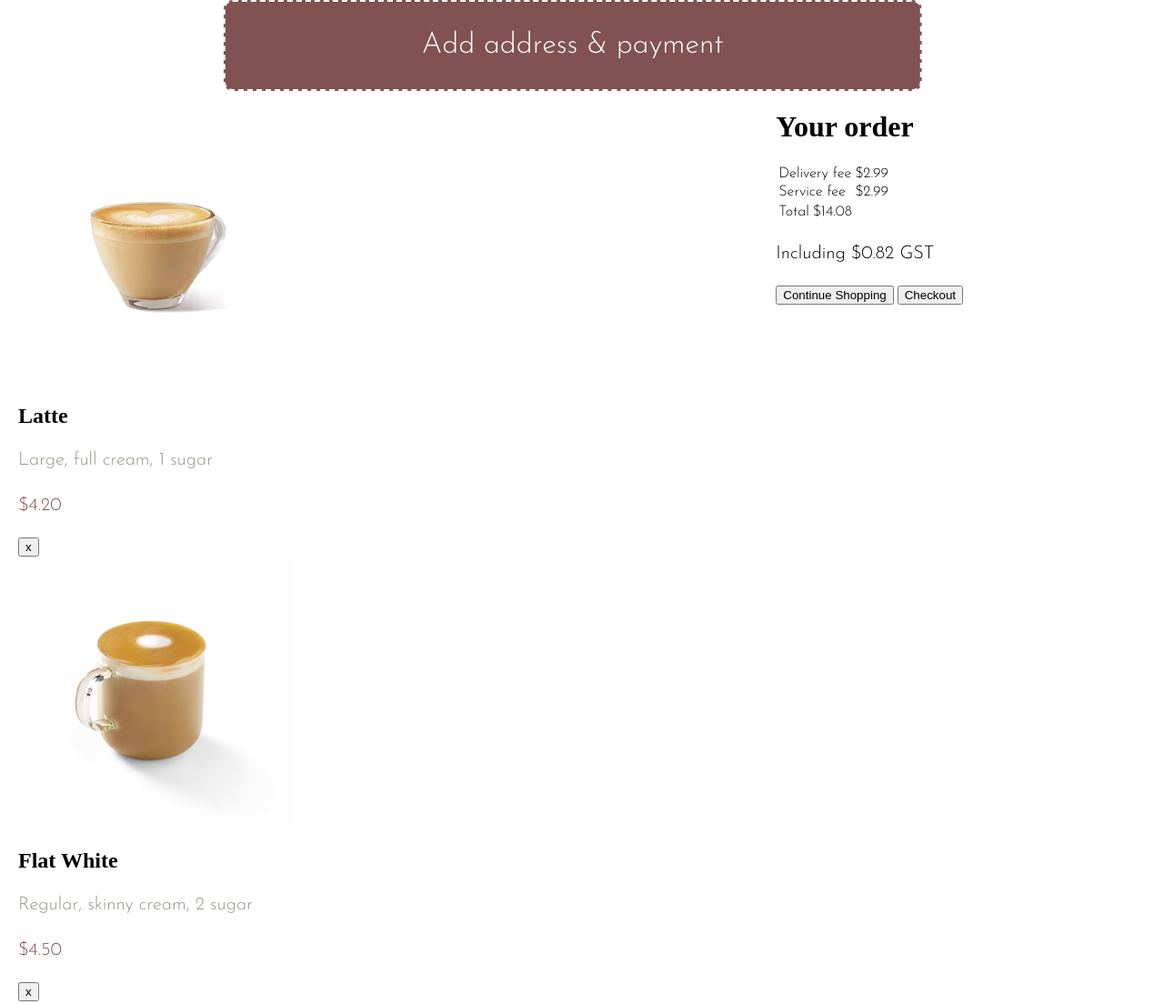
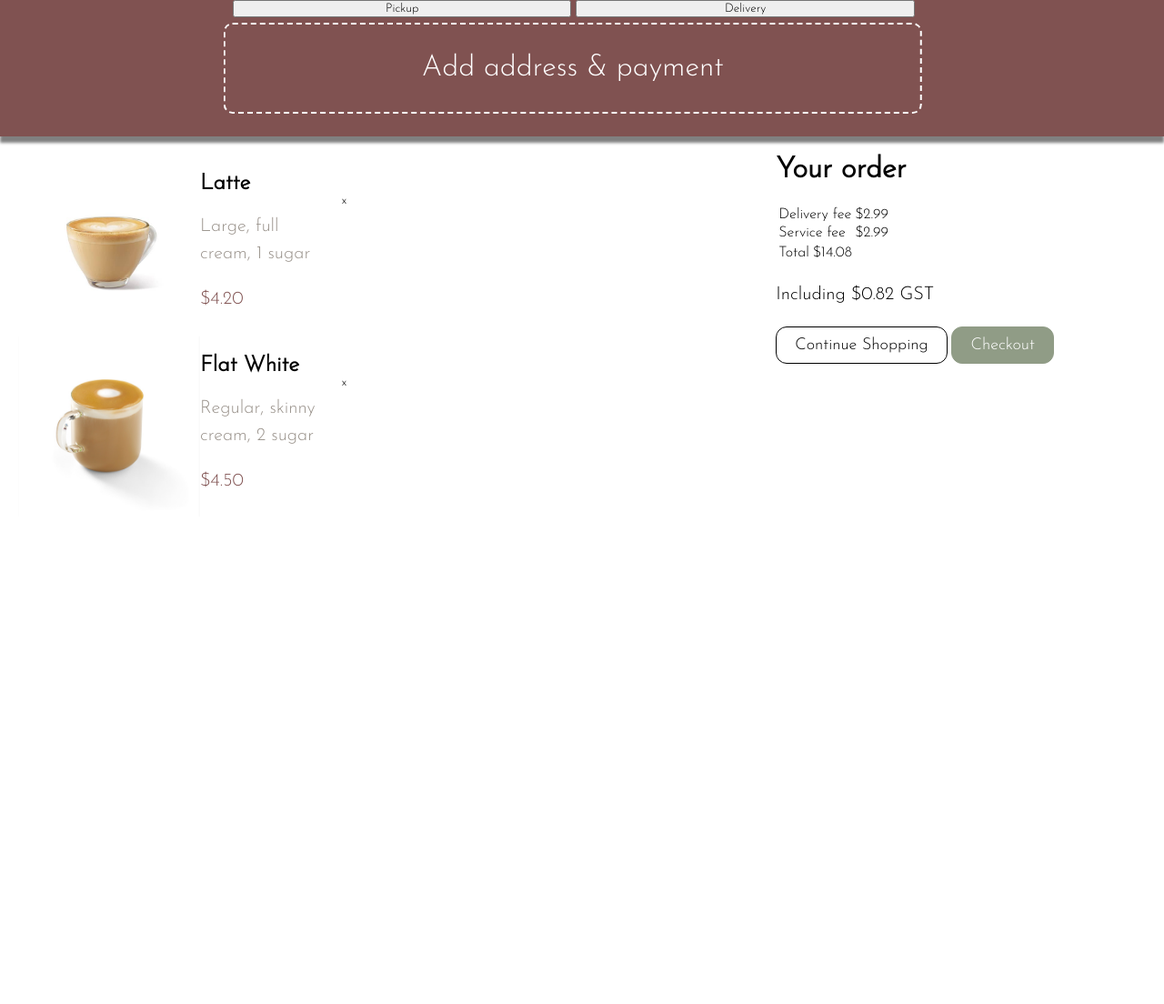
Before and after one commit to estherhiuwai/user-interface, a plain HTML site: page checkout.html in a window 1280 px wide. Shown: the whole page at 91% size. After the commit the page ends 800 px from the top, so only its background shows below. Drawn offline with Linux system fonts and the light colour scheme.

Commit message:
checkout layout (+ removed recurring font family)

```diff
--- a/checkout.html
+++ b/checkout.html
@@ -8,25 +8,36 @@
     <link rel="stylesheet" href="styles/main.css">
 </head>
 <body>
-    <button class="address-payment highlight-page">Add address & payment</button>
+    <div class="checkout-header highlight-page">
+        <div>
+            <button class="pickup">Pickup</button>
+            <button class="delivery">Delivery</button>
+        </div>
+        <button class="address-payment highlight-page" onclick="window.location.href = 'information.html';">
+            Add address & payment</button>
+    </div>
     <div class="checkout-page">
         <div class="confirmationList">
             <card>
                 <img src="Images/Product list/caffe-latte.jpg">
+                <div>
                     <h2 class="text">Latte</h2>
                     <p class="subtitle">Large, full cream, 1 sugar</p>
                     <p class="highlight">$4.20</p>
+                </div>
                 <button>x</button>
             </card>
             <card>
                 <img src="Images/Product list/Flat white.png">
+                <div>
                     <h2 class="text">Flat White</h2>
                     <p class="subtitle">Regular, skinny cream, 2 sugar</p>
                     <p class="highlight">$4.50</p>
+                </div>
                 <button>x</button>
             </card>
         </div>
-        <div>
+        <div class="fees-list">
             <h1>Your order</h1>
             <table>
                 <tr>
@@ -45,8 +56,8 @@
                 </tr>
             </table>
             <p>Including $0.82 GST</p>
-            <button>Continue Shopping</button>
-            <button>Checkout</button>
+            <button class="secondary">Continue Shopping</button>
+            <button class="primary">Checkout</button>
         </div>
     </div>
 </body>
--- a/styles/layout.css
+++ b/styles/layout.css
@@ -75,7 +75,6 @@ ul.index-menu > li > a{
     display: flex;
     flex: wrap;
     margin: 20px;
-    font-family: 'Josefin Sans', sans-serif;
     font-weight: bolder;
 }
 
@@ -102,7 +101,6 @@ div.index-menu-text > card.right{
     height: 60px;
     text-align: center;
     font-size: 1.75em;
-    font-family: 'Josefin Sans', sans-serif;
 }
 
 footer{
@@ -116,7 +114,6 @@ footer{
 
 footer > table{
     border-spacing: 7px;
-    font-family: 'Josefin Sans', sans-serif;
 }
 
 .address{
@@ -169,7 +166,6 @@ div.trending-products{
     margin-right: 10px;
     background-color: #D9D9D9;
     border-width: 0px;
-    font-family: 'Josefin Sans', sans-serif;
     font-size: 1.5em;
 }
 
@@ -197,7 +193,6 @@ div.trending-products{
 }
 
 button.add{
-    font-family: 'Josefin Sans', sans-serif;
     border-width: 0px;
     background-color: #805251;
     color: white;
@@ -217,9 +212,30 @@ button > img{
 
 /* ----------------------------------------------------- CHECKOUT START -----------------------------------------------------*/
 
+.checkout-header{
+    display: grid;
+    grid-template-rows: 0.5fr 0.8fr;
+    box-shadow: 0px 7px 3px grey;
+
+}
+
+.checkout-header > div{
+    justify-self: center;
+    width: 60%; /* THESE WORK TOGETHER BUT ARE JANKY */
+}
+
+button.pickup{
+    background-color: rgba(red, green, blue, 50%);
+    width: 48.5%; /* THESE WORK TOGETHER BUT ARE JANKY */
+}
+
+button.delivery{
+    width: 48.5%; /* THESE WORK TOGETHER BUT ARE JANKY */
+}
+
 .checkout-page{
     display: grid;
-    grid-template-columns: 2fr 1fr;
+    grid-template-columns: 1fr 1fr 1fr;
 }
 
 .address-payment{
@@ -232,10 +248,10 @@ button > img{
     font-size: 2em;
     transform: translateX(32%); /* THIS IS JANKY */
     border-color: white;
-    font-family: 'Josefin Sans', sans-serif;
 }
 
 .confirmationList{
+    grid-column: 1 / span 2;
     display: flex;
     flex: wrap;
     flex-direction: column;
@@ -244,14 +260,55 @@ button > img{
 
 .confirmationList > card{
     width: 30vw;
+    display: flex;
+    flex: wrap;
 }
 
 .confirmationList > card > img{
+    width: 200px;
+}
+
+.confirmationList > card > div{
     width: 300px;
 }
 
-td{
-    font-family: 'Josefin Sans', sans-serif;
+.confirmationList > card > button{
+    width: 100px;
+    height: 100px;
+    border: 0px;
+    background-color: transparent;
+}
+
+.fees-list{
+    grid-column: 3 / span 1;
+}
+
+.checkout-page > div > table > tr > td:last-child{ /* DOESN'T WORK */
+    text-align: right;
+}
+
+button.primary{
+    width: fit-content;
+    height: fit-content;
+    padding: 10px 20px 10px 20px;
+    background-color: #909C86;
+    text-align: center;
+    border: 1px solid #909C86;
+    border-radius: 12px;
+    font-size: large;
+    color: white;
+}
+
+button.secondary{
+    width: fit-content;
+    height: fit-content;
+    padding: 10px 20px 10px 20px;
+    background-color: white;
+    text-align: center;
+    border: 1px solid black;
+    border-radius: 12px;
+    font-size: large;
+    color: black;
 }
 
 /* ------------------------------------------------------ CHECKOUT END ------------------------------------------------------*/
--- a/styles/typography.css
+++ b/styles/typography.css
@@ -1,4 +1,8 @@
 @import url('https://fonts.googleapis.com/css2?family=Josefin+Sans:wght@300&family=Playfair+Display:wght@500&display=swap');
+
+*{
+    font-family: 'Josefin Sans', sans-serif;
+}
 
 .title {
     font-family: 'Playfair Display', serif;
@@ -21,7 +25,6 @@
 }
 
 p {
-    font-family: 'Josefin Sans', sans-serif;
     font-style: normal;
     font-weight: 300;
     font-size: 20px;
```
Lines whose indentation alone changed are shown as unchanged.
